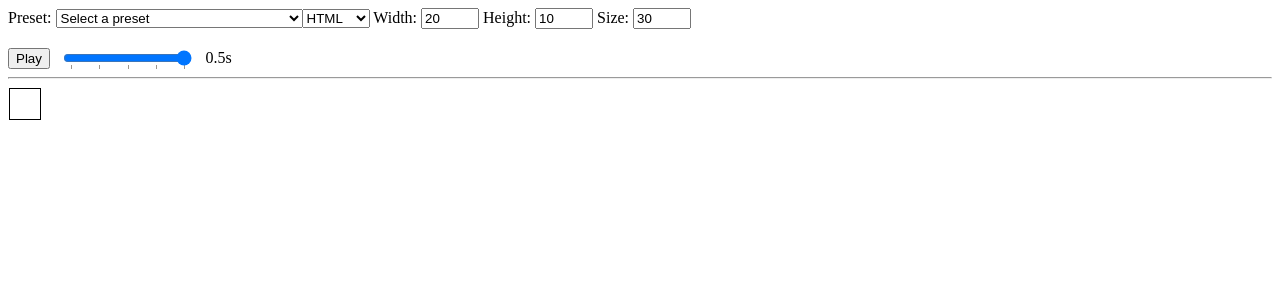
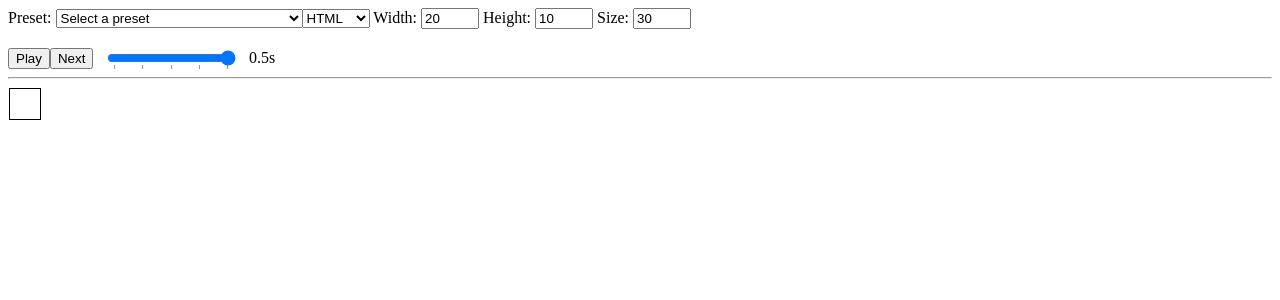
Before and after one commit to andreipfeiffer/game-of-life-vite-vue, a Vue app: page / in a window 1280 px wide. Shown: the top 300 px of the page. Built offline with nearby package versions, Linux system fonts and the light colour scheme.

Commit message:
Add a manual advance button

```diff
--- a/src/components/Settings.vue
+++ b/src/components/Settings.vue
@@ -38,6 +38,7 @@
     <br />
     <div style="display: flex; align-items: center;">
       <button @click="store.togglePlay()">{{ store.play ? "Stop" : "Play" }}</button>
+      <button @click="store.updateNextPopulation()">Next</button>
       <button v-if="store.preset" @click="reloadPreset" style="margin-left: -1px;">
         ↺
       </button>
```
